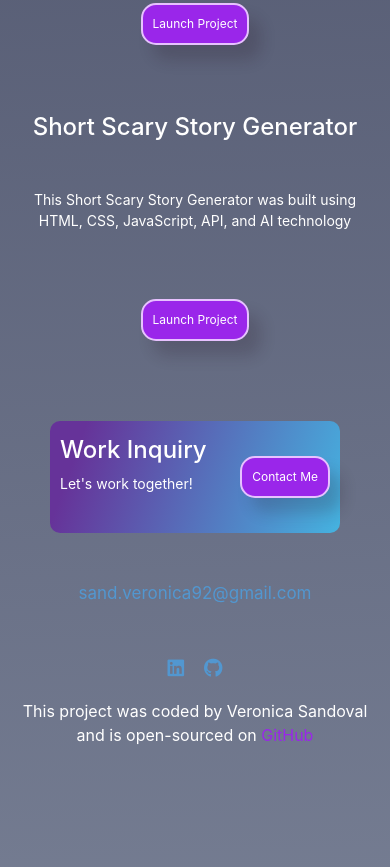
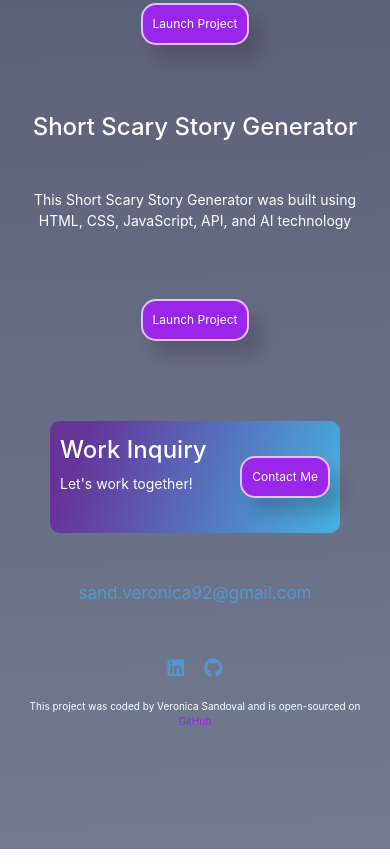
Before and after one commit to danniesan/my-protfolio-2, a plain HTML site: page index.html in a window 390 px wide. Shown: the part 1198-2065 px from the top of the page. Drawn offline with nearby package versions, Linux system fonts and the light colour scheme.

Commit message:
updated media query

```diff
--- a/index.html
+++ b/index.html
@@ -110,7 +110,7 @@
                 <a href="https://www.linkedin.com/in/v-s-959a93312/" target="_blank"><i class="fa-brands fa-linkedin"></i> </a>
                 <a href="https://github.com/danniesan" target="_blank"><i class="fa-brands fa-github"></i> </a>
             </div>
-            <div class="text-center mt-3">This project was coded by Veronica Sandoval and is open-sourced on <a href="https://github.com/danniesan/my-protfolio-2" class="footer-link">GitHub</a></div>
+            <div class="text-center mt-3 footer-end">This project was coded by Veronica Sandoval and is open-sourced on <a href="https://github.com/danniesan/my-protfolio-2" class="footer-link">GitHub</a></div>
         </footer>
     </div>
 </body>
--- a/src/style.css
+++ b/src/style.css
@@ -211,4 +211,7 @@ footer .social-links a:hover{
         margin:0 10px;
         font-size: 19px;
     }
+    .footer-end{
+        font-size: 10px;
+    }
 }
```
Also changed, not shown: about.html (+1 -1 lines), contact.html (+1 -1 lines), work.html (+1 -1 lines).
